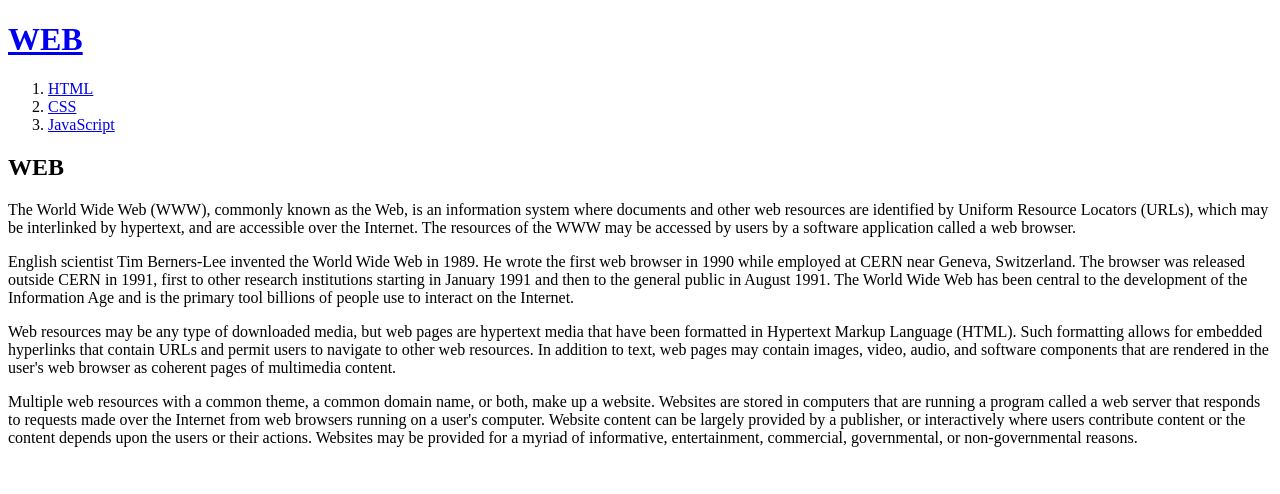
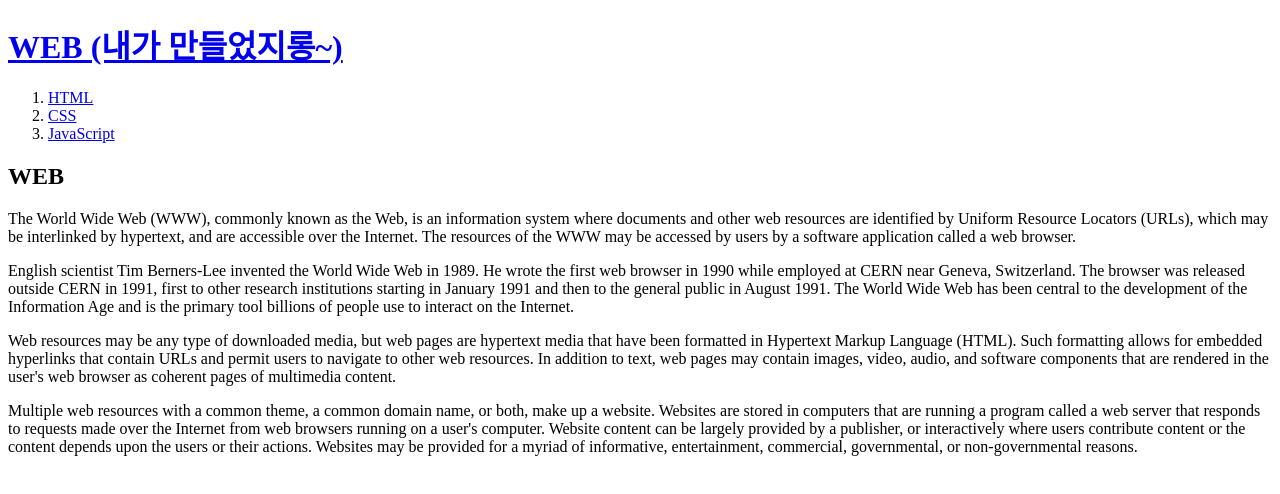
Before and after one commit to ultrabosal/1st-project, a plain HTML site: page index.html in a window 1280 px wide. Drawn offline with Linux system fonts and the light colour scheme.

Commit message:
2nd index.html
Modify the title of index.html

```diff
--- a/index.html
+++ b/index.html
@@ -5,7 +5,7 @@
 <meta charset="utf-8">
 </head>
 <body>
-  <h1><a href="index.html">WEB</a></h1>
+  <h1><a href="index.html">WEB (내가 만들었지롱~)</a></h1>
 <ol>
   <li><a href="1.html">HTML</a></li>
   <li><a href="2.html">CSS</a></li>
```
